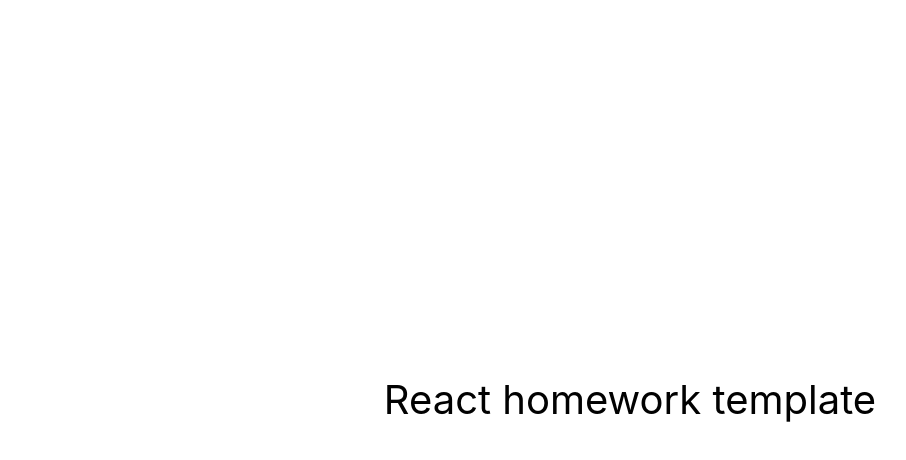
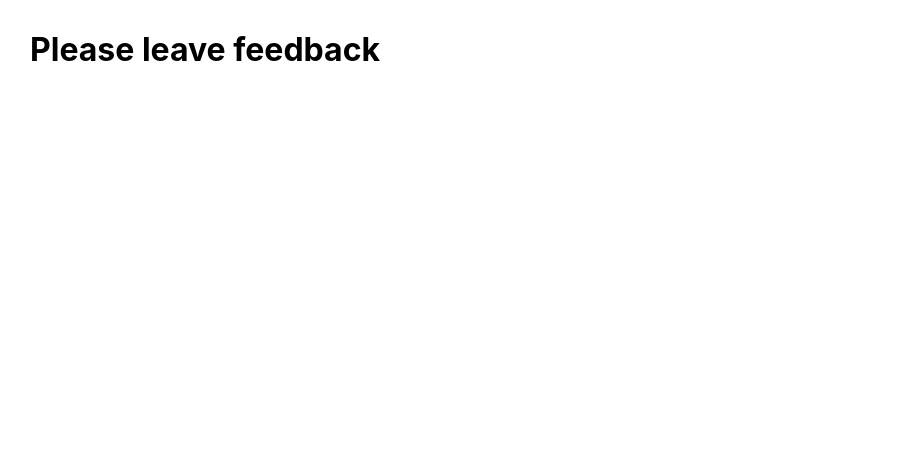
Before and after one commit to svmoskalyov/rhw-02-feedback, a React (Create React App) app: page / in a window 1280 px wide. Shown: the top 460 px of the page, without its empty margins (10-916 px from the left). Built offline with nearby package versions, Linux system fonts and the light colour scheme.

Commit message:
Update App.jsx

```diff
--- a/src/components/App.jsx
+++ b/src/components/App.jsx
@@ -1,16 +1,10 @@
+import { Box } from './Box';
+
 export const App = () => {
   return (
-    <div
-      style={{
-        height: '100vh',
-        display: 'flex',
-        justifyContent: 'center',
-        alignItems: 'center',
-        fontSize: 40,
-        color: '#010101'
-      }}
-    >
-      React homework template
-    </div>
+    <Box maxWidth="1200px" mx="auto" pt={5}>
+      <h1>Please leave feedback</h1>
+
+    </Box>
   );
 };
```
